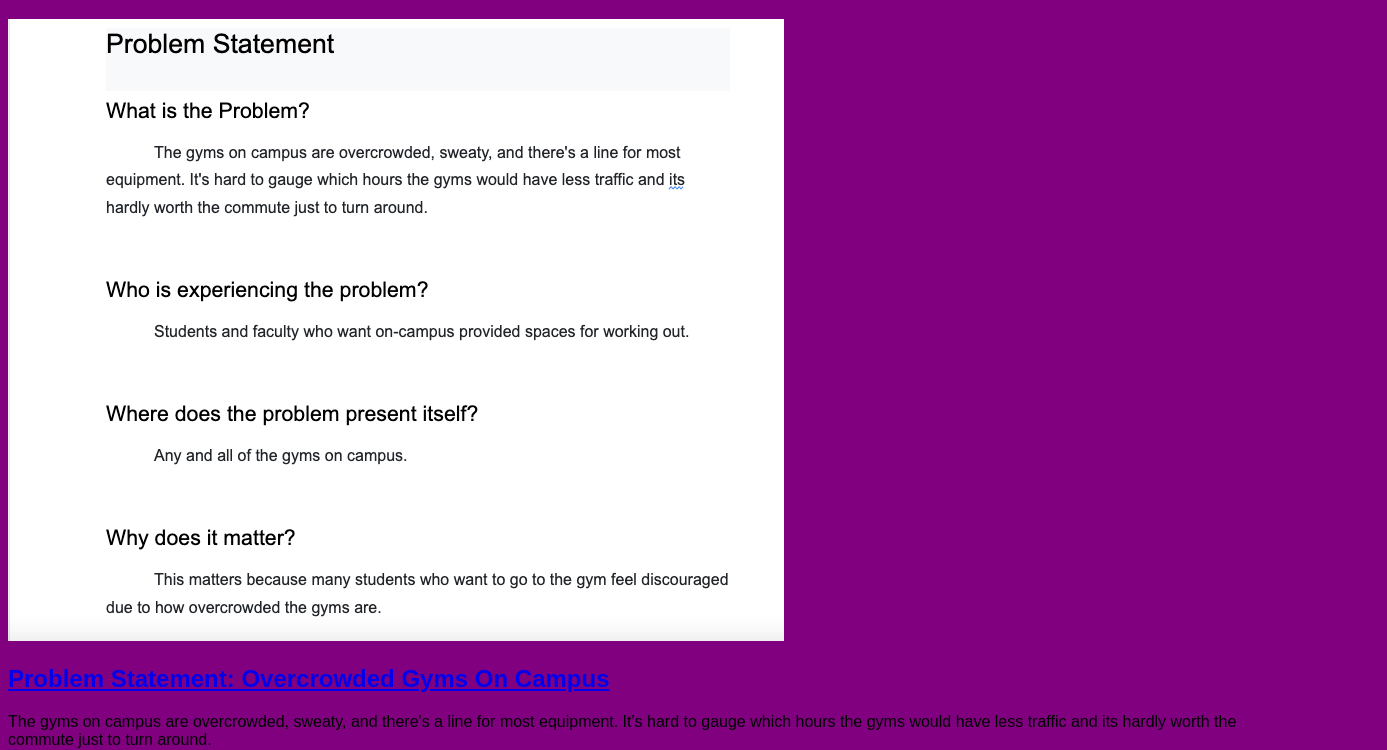
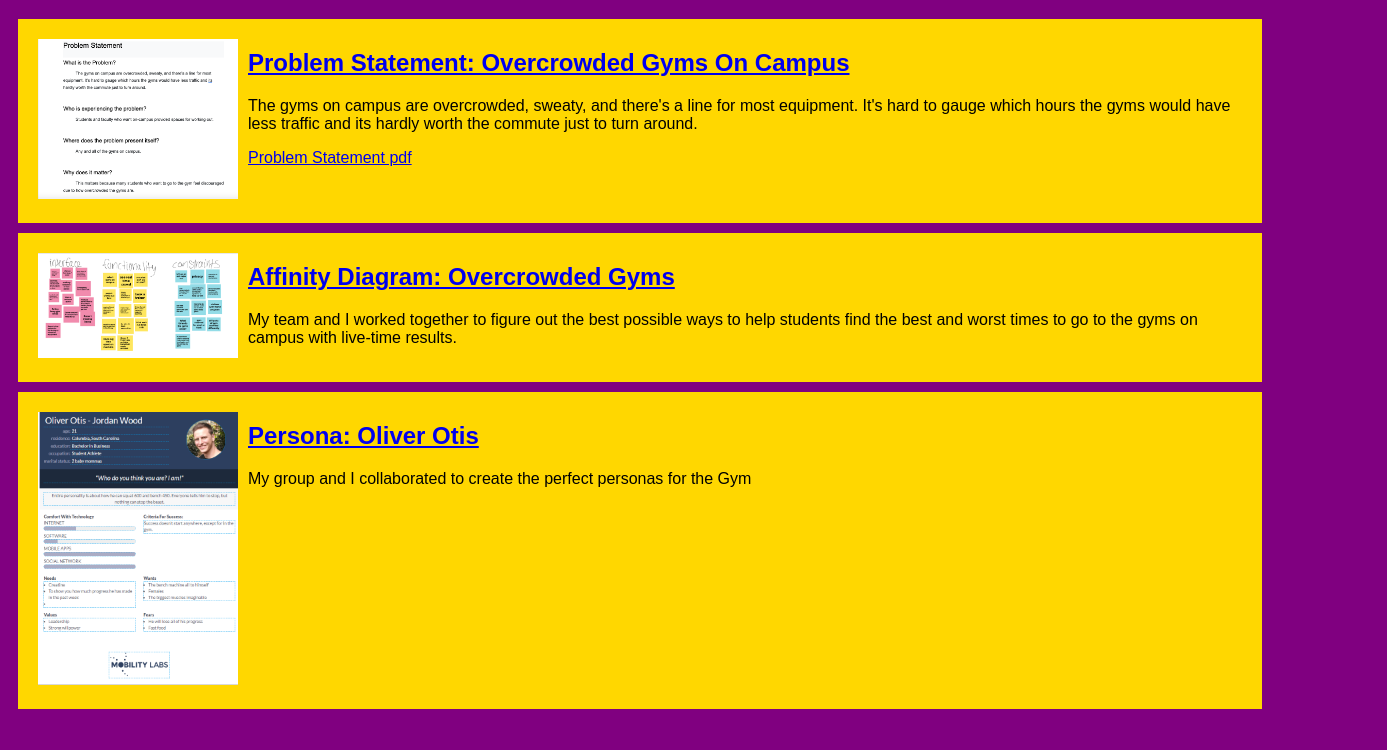
Before and after one commit to jordan-wood02/jordan-wood02.github.io, a plain HTML site: page index.html in a window 1280 px wide. Shown: the part 61-811 px from the top of the page, 1387 px wide, since content can reach past the window. Drawn offline with Linux system fonts and the light colour scheme.

Commit message:
Add files via upload

```diff
--- a/index.html
+++ b/index.html
@@ -23,7 +23,15 @@
             <section class="ass-details">
                 <a href="files/Saving Ourselves for Marriage Affinity Diagram.pdf"><h2>Affinity Diagram: Overcrowded Gyms</h2></a>
                 <p>My team and I worked together to figure out the best possible ways to help students find the best and worst times to go to the gyms on campus with live-time results.</p>
-                <a href="files/problem-statement.pdf">Problem Statement pdf</a>
+            </section>
+        </section>
+
+        <!--Persona Assignment-->
+        <section class="assignment">
+            <a href="files/persona.pdf"><img src="images/persona.png"></a>
+            <section class="ass-details">
+                <a href="files/persona.pdf"><h2>Persona: Oliver Otis</h2></a>
+                <p>My group and I collaborated to create the perfect personas for the Gym</p>
             </section>
         </section>
     </body>
--- a/styles.css
+++ b/styles.css
@@ -1,6 +1,18 @@
 body{
     background: purple;
     font-family: Arial, Helvetica, sans-serif;
+}
+
+.assignment{
+    display: flex;
+    padding:10px;
+    margin:10px;
+    background:gold;
+}
+
+.assignment img{
+    width:200px;
+    padding:10px;
 }
 
 h1{
```
Also changed, not shown: images/persona.png (added), 2 other files.
